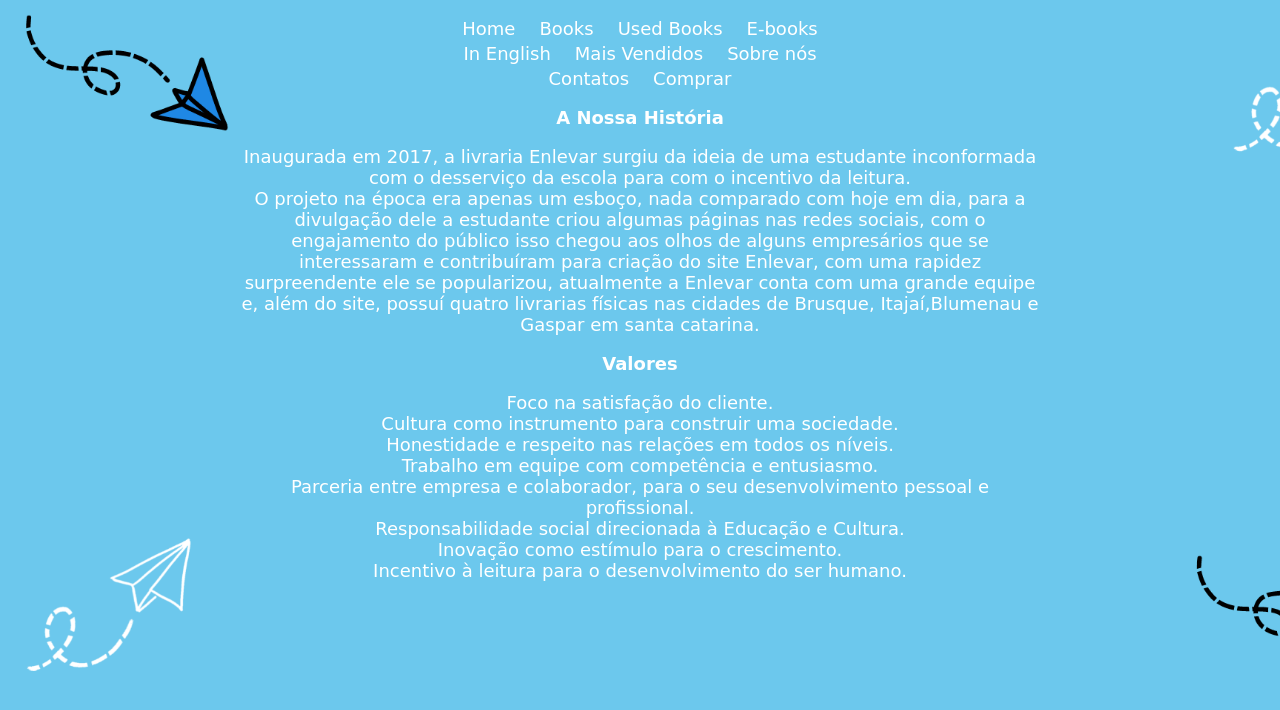
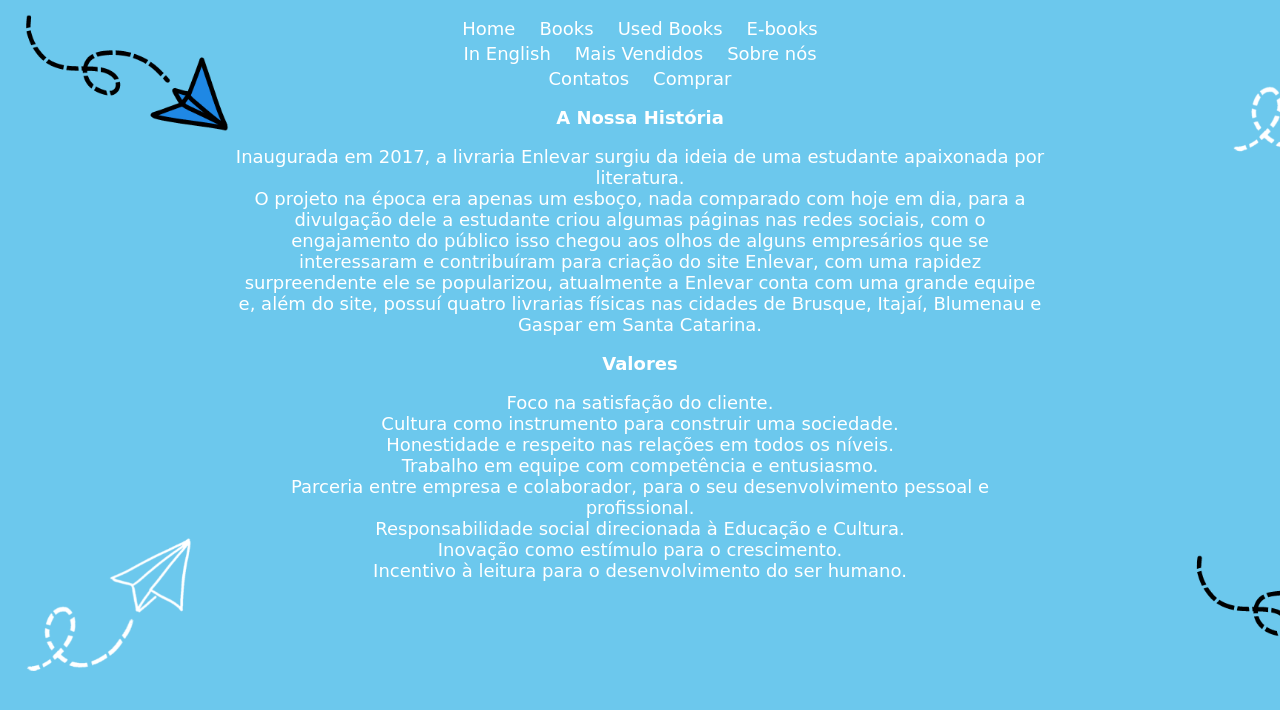
Before and after one commit to Polhi/Web-Trabalho-Enlevar, a plain HTML site: page sobre.html in a window 1280 px wide. Drawn offline with Linux system fonts and the light colour scheme.

Commit message:
Update sobre.html

```diff
--- a/sobre.html
+++ b/sobre.html
@@ -25,7 +25,7 @@
   <body>
 
   <h1>A Nossa História</h1>
-<p>Inaugurada em 2017, a livraria Enlevar surgiu da ideia de uma estudante inconformada com o desserviço da escola para com o incentivo da leitura. </br>O projeto na época era apenas um esboço, nada comparado com hoje em dia, para a divulgação dele a estudante criou algumas páginas nas redes sociais, com o engajamento do público isso chegou aos olhos de alguns empresários que se interessaram e contribuíram para criação do site Enlevar, com uma rapidez surpreendente ele se popularizou, atualmente a Enlevar conta com uma grande equipe e, além do site, possuí quatro livrarias físicas nas cidades de Brusque, Itajaí,Blumenau e Gaspar em santa catarina.</p>
+<p>Inaugurada em 2017, a livraria Enlevar surgiu da ideia de uma estudante apaixonada por literatura. </br>O projeto na época era apenas um esboço, nada comparado com hoje em dia, para a divulgação dele a estudante criou algumas páginas nas redes sociais, com o engajamento do público isso chegou aos olhos de alguns empresários que se interessaram e contribuíram para criação do site Enlevar, com uma rapidez surpreendente ele se popularizou, atualmente a Enlevar conta com uma grande equipe e, além do site, possuí quatro livrarias físicas nas cidades de Brusque, Itajaí, Blumenau e Gaspar em Santa Catarina.</p>
   <h1>Valores</h1>
 <p>Foco na satisfação do cliente.</br>
 Cultura como instrumento para construir uma sociedade.</br>
```
